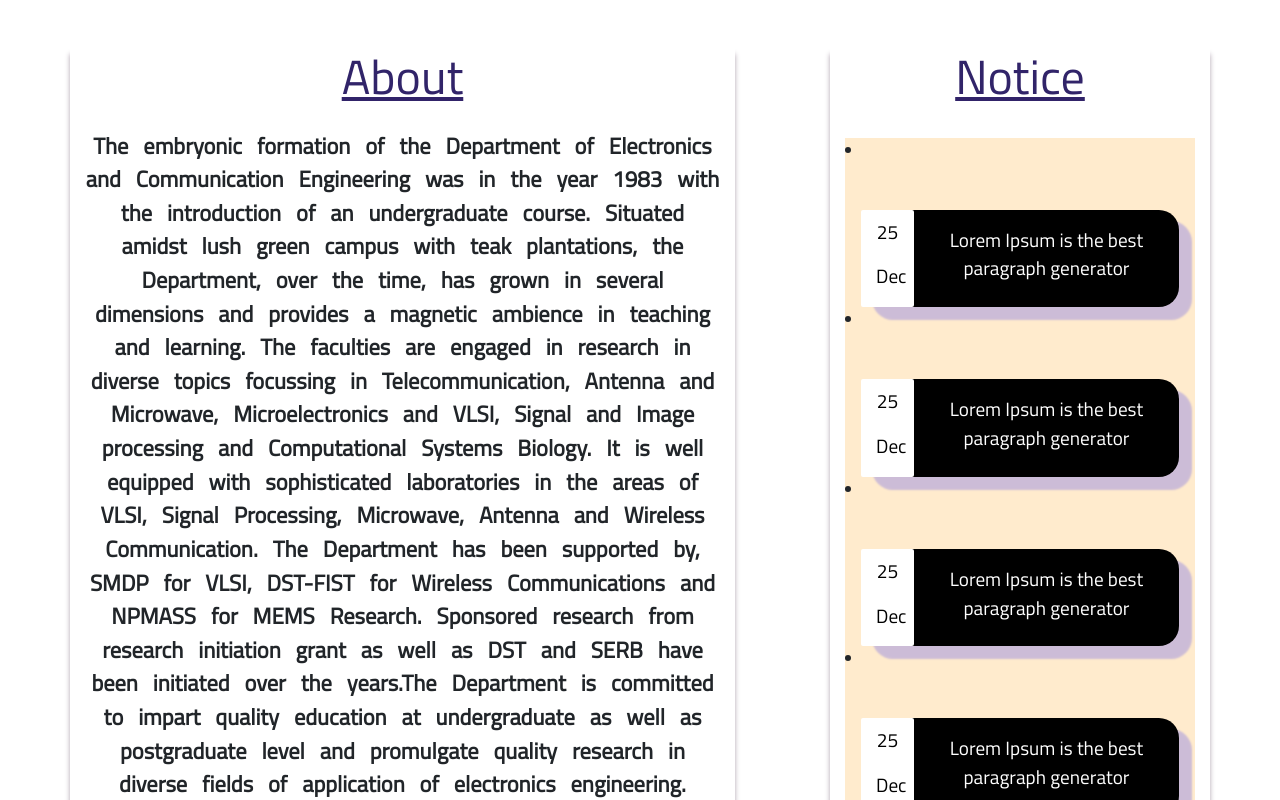
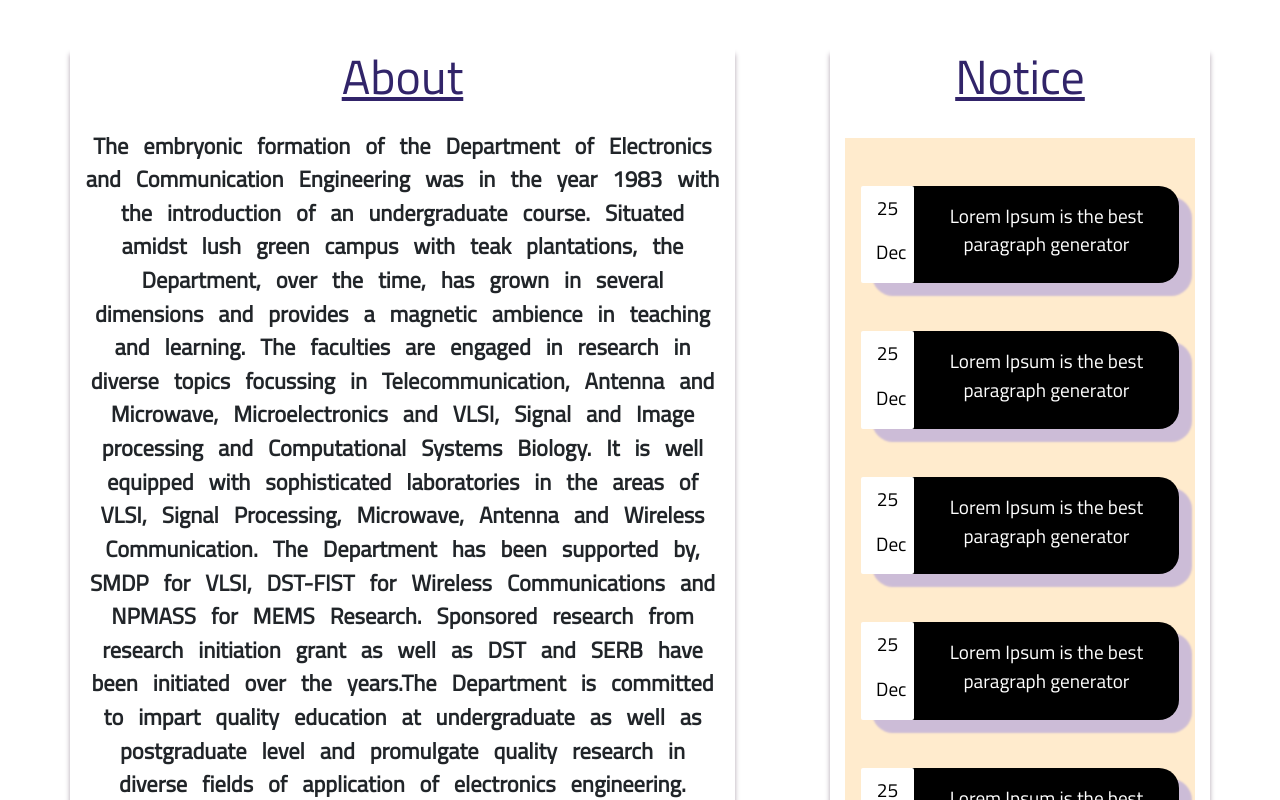
Before and after one commit to YASHMAROO/ECESS_Society, a Vue app: page / in a window 1280 px wide. Shown: the part 920-1720 px from the top of the page. Built offline with nearby package versions, Linux system fonts and the light colour scheme; no server answers.

Commit message:
[FIX] li style in notice section

```diff
--- a/src/components/About.vue
+++ b/src/components/About.vue
@@ -225,6 +225,10 @@ export default {
   font-size: 1.2rem;
 }
 
+#noticeCarousel li {
+  list-style-type: none;
+}
+
 @media only screen and (max-width: 576px) {
   .about-heading {
     font-size: 2.5rem !important;
```
